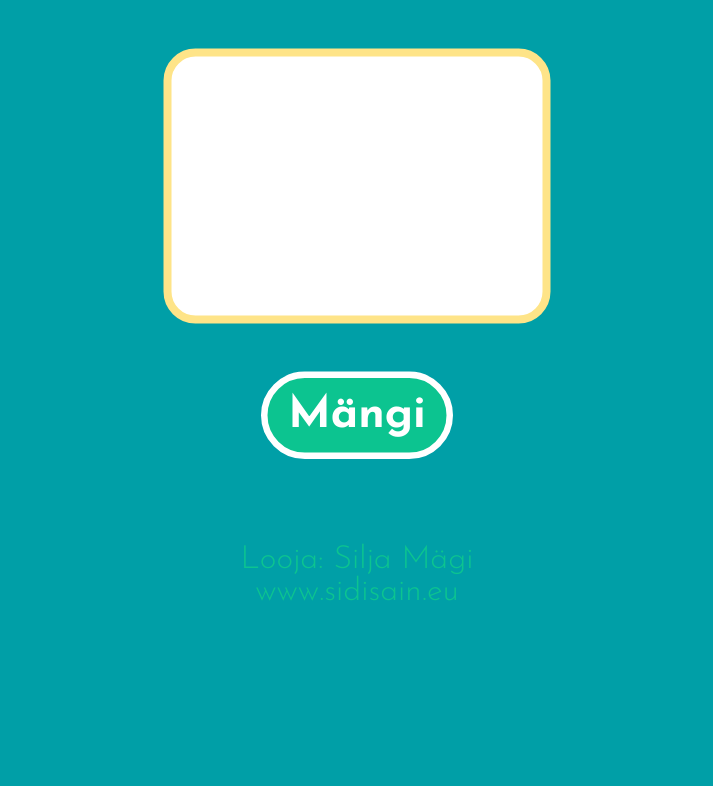
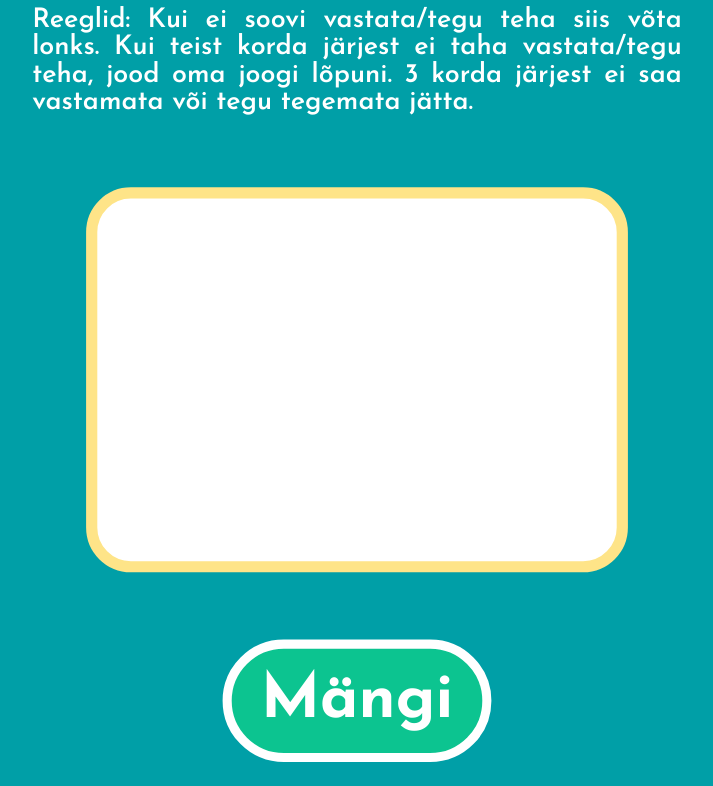
Before and after one commit to todetegu/mang, a plain HTML site: page index.html in a window 1280 px wide. Shown: the part 387-1173 px from the top of the page, without its empty margins (283-996 px from the left). Drawn offline with Linux system fonts and the light colour scheme.

Commit message:
Update index.html

```diff
--- a/index.html
+++ b/index.html
@@ -95,18 +95,14 @@
 
 		@media screen and (min-width: 1000px) {
   /* styles for devices with a minimum width of 768px (e.g. desktops) */
-   .container {
+  		@media screen and (min-width: 700px) {
+  /* styles for devices with a minimum width of 768px (e.g. desktops) */
+  .container {
     transform: scale(0.7);
    margin-top: -15%;
   }
 }
-@media screen and (max-width: 1500px) {
-  /* styles for devices with a minimum width of 768px (e.g. desktops) */
-  .container {
-    transform: scale(0.5);
-   margin-top: -30%;
-  }
-}
+
 
 @media screen and (max-width: 500px) {
   /* styles for devices with a minimum width of 768px (e.g. desktops) */
@@ -114,12 +110,6 @@
    width: 30rem;
   }
 }
-
-
-
-
-
-
 
 
 
```
